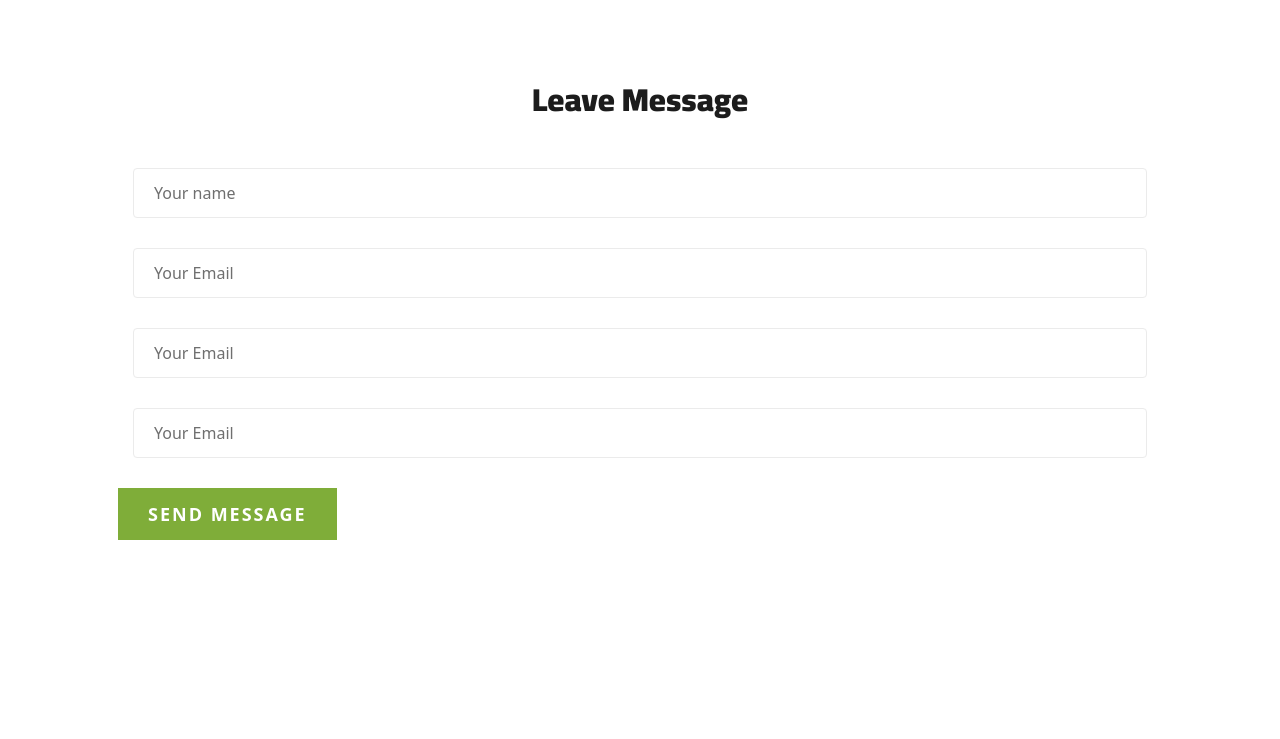
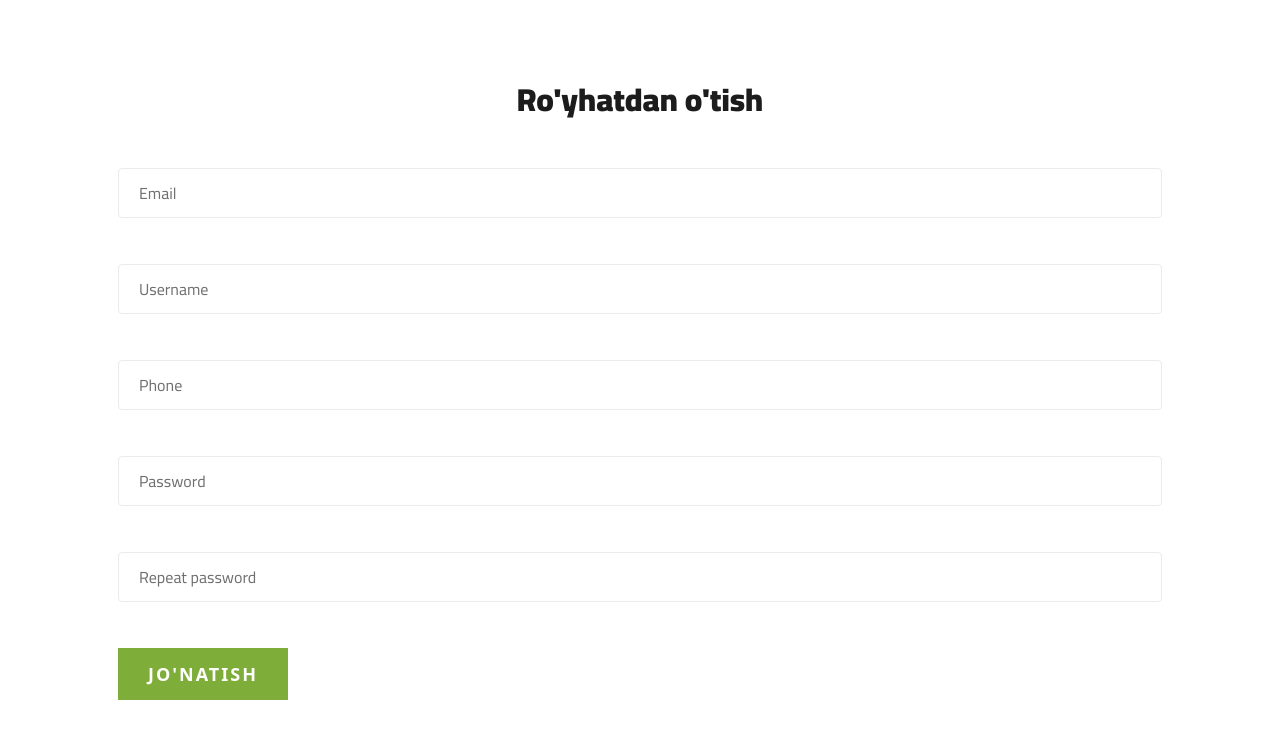
Before and after one commit to ziyoalgorithms/django-eShop, a Django app: page /users/registration/ in a window 1280 px wide. Shown: the top 739 px of the page. Run offline with Django 4.2, Linux system fonts and the light colour scheme; some libraries are stand-ins or nearby versions.

Commit message:
User email confirm

```diff
--- a/eShop/templates/user/registration.html
+++ b/eShop/templates/user/registration.html
@@ -8,26 +8,16 @@
         <div class="row">
             <div class="col-lg-12">
                 <div class="contact__form__title">
-                    <h2>Leave Message</h2>
+                    <h2>Ro'yhatdan o'tish</h2>
                 </div>
             </div>
         </div>
         <div class="container">
             <div class="row">
-                <form action="#">
-                    <div class="col-lg-12 col-md-6">
-                        <input type="text" placeholder="Your name">
-                    </div>
-                    <div class="col-lg-12 col-md-6">
-                        <input type="text" placeholder="Your Email">
-                    </div>
-                    <div class="col-lg-12 col-md-6">
-                        <input type="text" placeholder="Your Email">
-                    </div>
-                    <div class="col-lg-12 col-md-6">
-                        <input type="text" placeholder="Your Email">
-                    </div>
-                    <button type="submit" class="site-btn">SEND MESSAGE</button>
+                <form action="#", method="post">
+                    {% csrf_token %}
+                    {{ form.as_p }}
+                    <button type="submit" class="site-btn">Jo'natish</button>
                 </form>
             </div>
         </div>
--- a/eShop/user/forms.py
+++ b/eShop/user/forms.py
@@ -33,7 +33,7 @@ class RegistrationForm(forms.ModelForm):
 
     class Meta:
         model = UserAcc
-        fields = ['email', 'name', 'phone']
+        fields = ['email', 'name', 'phone', 'password', 'password2']
 
     def clean_email(self):
         email = self.cleaned_data['email']
@@ -79,3 +79,6 @@ class RegistrationForm(forms.ModelForm):
         self.fields['password2'].widget.attrs.update(
             {'class': 'col-lg-12 col-md-6', 'placeholder': 'Repeat password'}
         )
+
+        for field, _ in self.fields.items():
+            _.label = ""
--- a/eShop/user/urls.py
+++ b/eShop/user/urls.py
@@ -7,4 +7,6 @@ app_name = 'user'
 
 urlpatterns = [
     path('registration/', views.registration, name='registration'),
+    path('activate/<slug:uidb64>/<slug:token>/',
+         views.account_activate, name='activate')
 ]
--- a/eShop/user/views.py
+++ b/eShop/user/views.py
@@ -1,7 +1,14 @@
-from django.shortcuts import render, redirect
+from django.shortcuts import render, redirect, HttpResponseRedirect
+from django.contrib.sites.shortcuts import get_current_site
+from django.template.loader import render_to_string
+from django.utils.encoding import force_bytes, force_str
+from django.contrib.auth import login, logout, authenticate
+from django.utils.http import urlsafe_base64_encode, urlsafe_base64_decode
+from django.contrib import messages
 
 from user.models import UserAcc
 from user.forms import RegistrationForm
+from user.token import account_activation_token
 
 
 def registration(request):
@@ -12,6 +19,32 @@ def registration(request):
     if request.method == 'POST':
         form = RegistrationForm(request.POST)
         if form.is_valid():
-            user = form.save(commit=False)
+            user = form.save()
+            current_site = get_current_site(request)
+            subject = 'Akkauntingizni faollashtiring'
+            message = render_to_string('user/account_activation_email.html', {
+                'user': user,
+                'domain': current_site.domain,
+                'uid': urlsafe_base64_encode(force_bytes(user.pk)),
+                'token': account_activation_token.make_token(user)
+            })
+            user.email_to_user(subject=subject, message=message)
+            messages.success(
+                request, "Tasdiqlovchi link elektron pochtangizga jo'natildi!")
 
-    return render(request, 'user/registration.html')
+    return render(request, 'user/registration.html', {'form': form})
+
+
+def account_activate(request, uidb64, token):
+    try:
+        uid = force_str(urlsafe_base64_decode(uidb64))
+        user = UserAcc.objects.get(pk=uid)
+    except (TypeError, ValueError, OverflowError, user.DoesNotExists):
+        user = None
+    if user is not None and account_activation_token.check_token(user, token):
+        user.is_active = True
+        user.save()
+        login(request, user)
+        return redirect('/')
+    else:
+        return render(request, 'user/activation_failed.html')
--- a/requirements.txt
+++ b/requirements.txt
@@ -1,2 +1,3 @@
 django==4.1.3
 Pillow==9.3.0
+six==1.16.0
```
Also changed, not shown: eShop/eShop/settings.py (+8 -0 lines), eShop/templates/user/account_activation_email.html (added, +9 -0 lines), eShop/templates/user/activation_failed.html (added, +7 -0 lines), eShop/user/token.py (added, +14 -0 lines).
